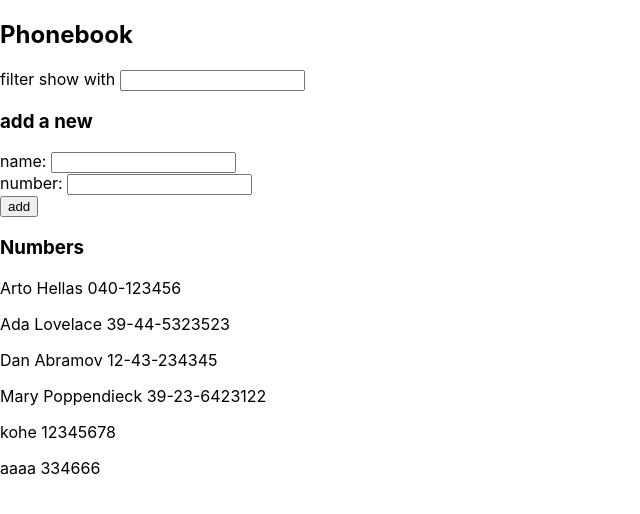
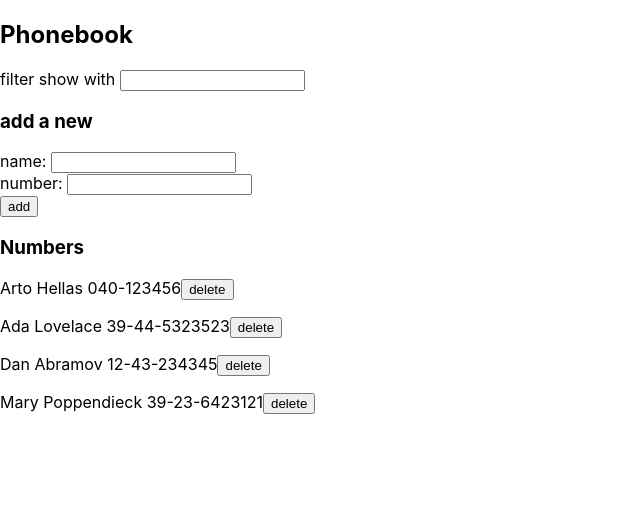
Before and after one commit to ponko23/fullstackopen-part2, a React (Create React App) app in the folder phonebook/: page / in a window 1280 px wide. Shown: the top 514 px of the page, without its empty margins (0-640 px from the left). Built offline with nearby package versions, Linux system fonts and the light colour scheme; data requests are answered from the project's data file; the HTML template or start-up script is replaced by a standard one.

Commit message:
2.18 finished

```diff
--- a/phonebook/db.json
+++ b/phonebook/db.json
@@ -17,18 +17,8 @@
     },
     {
       "name": "Mary Poppendieck",
-      "number": "39-23-6423122",
+      "number": "39-23-6423121",
       "id": 4
-    },
-    {
-      "name": "kohe",
-      "number": "12345678",
-      "id": 5
-    },
-    {
-      "name": "aaaa",
-      "number": "334666",
-      "id": 6
     }
   ]
 }
--- a/phonebook/src/App.js
+++ b/phonebook/src/App.js
@@ -14,8 +14,8 @@ const App = () => {
   useEffect(() => {
     personService
       .getAll()
-      .then(initialNotes => {
-        setPersons(initialNotes)
+      .then(initialPersons => {
+        setPersons(initialPersons)
       })
   }, [])
 
@@ -40,19 +40,36 @@ const App = () => {
 
   const addPerson = (event) => {
     event.preventDefault()
-    if(persons.find(person => person.name === newName))
+    const target = persons.find(person => person.name === newName)
+    if(target)
     {
-      debugger
-      alert(`${newName} is already added to phonebook`)
-      return
+      if(window.confirm(`${target.name} is already added to phonebook, replace the old number with a new one?`)){
+        personService
+          .update(target.id, {...target, number: newNumber})
+          .then(returnedPerson => {
+            setPersons(persons.map(person => person.id !== returnedPerson.id ? person : returnedPerson))
+          })
+      }
+    } else {
+      personService
+        .create({ name: newName, number: newNumber})
+        .then(returnedPerson => {
+          setPersons(persons.concat(returnedPerson))
+        })
+      setNewName('')
+      setNewNumber('')
     }
-    personService
-      .create({ name: newName, number: newNumber})
-      .then(returnedNote => {
-        setPersons(persons.concat(returnedNote))
-      })
-    setNewName('')
-    setNewNumber('')
+  }
+
+  const deletePerson = id => {
+    const target = persons.find(person => person.id === id)
+    if(window.confirm(`Delete ${target.name} ?`)){
+      personService
+        .remove(id)
+        .then(removedPerson => {
+          setPersons(persons.filter(person => person.id !== id))
+        })
+    }
   }
 
   return (
@@ -76,7 +93,7 @@ const App = () => {
 
       <h3>Numbers</h3>
 
-      <Persons showPersons={showPersons}/>
+      <Persons showPersons={showPersons} deletePerson={deletePerson}/>
     </div>
   )
 }
--- a/phonebook/src/components/Persons.js
+++ b/phonebook/src/components/Persons.js
@@ -1,10 +1,13 @@
 import React from 'react'
 
-const Persons = ({showPersons}) => {
-    return (
-      showPersons.map(person => <p key={person.name}>{person.name} {person.number}</p>)
+const Persons = ({showPersons, deletePerson}) => {
+  return (
+    showPersons.map(person =>
+      <p key={person.name}>
+        {person.name} {person.number}
+        <button onClick={() => deletePerson(person.id)}>delete</button>
+      </p>)
+  )
+}
 
-    )
-  }
-
-  export default Persons
+export default Persons
--- a/phonebook/src/services/persons.js
+++ b/phonebook/src/services/persons.js
@@ -16,4 +16,9 @@ const update = (id, newObject) => {
   return request.then(response => response.data)
 }
 
-export default { getAll, create, update }
+const remove = id => {
+    const request = axios.delete(`${baseUrl}/${id}`)
+    return request.then(response => response.data)
+}
+
+export default { getAll, create, update, remove }
```
